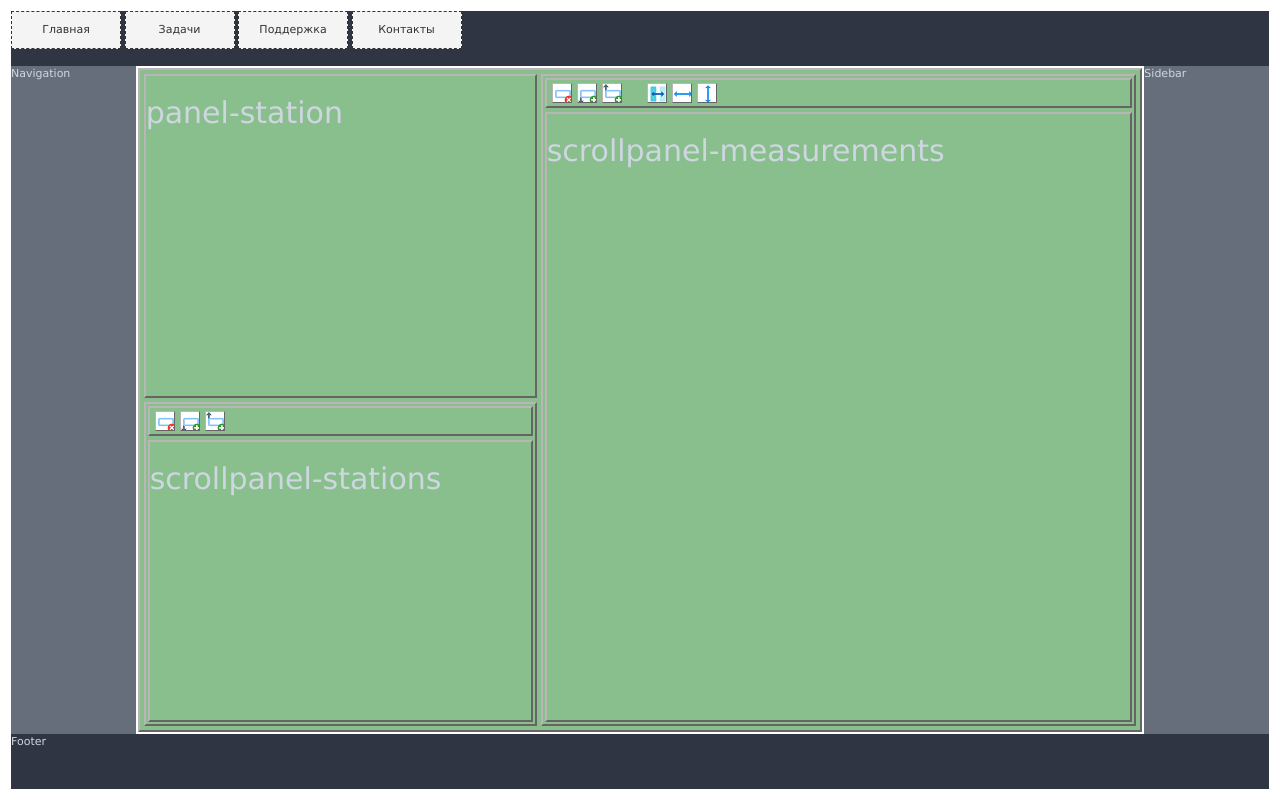
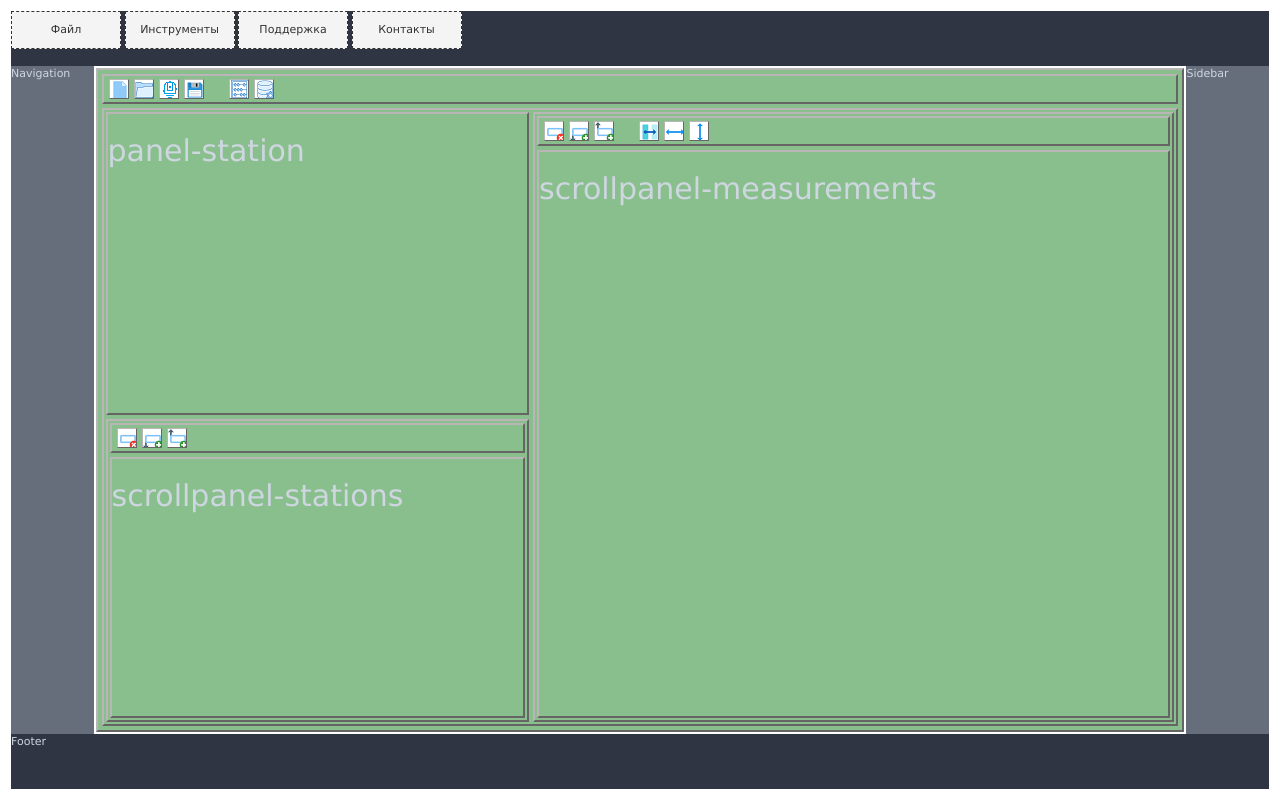
Before and after one commit to AndrewNizovkin/taheoport-landing, a plain HTML site: page source/site/index.html in a window 1280 px wide. Drawn offline with nearby package versions, Linux system fonts and the light colour scheme.

Commit message:
Add: created main toolbar

```diff
--- a/source/site/index.html
+++ b/source/site/index.html
@@ -13,8 +13,8 @@
 <body>
   <div class="header">
     <ul class="menu">
-      <li><a href="#">Главная</a></li>
-      <li><a href="#">Задачи</a></li>
+      <li><a href="#">Файл</a></li>
+      <li><a href="#">Инструменты</a></li>
       <li><a href="#">Поддержка</a></li>
       <li><a href="#">Контакты</a></li>
     </ul>
@@ -22,6 +22,19 @@
   <div class="main">
     <div class="nav">Navigation</div>
     <div class="content">
+
+      <div class="toolbar">
+        <div class="button new"></div>
+        <div class="button open"></div>
+        <div class="button import"></div>
+        <div class="button save"></div>
+        <div class="toolbar-separator"></div>
+        <div class="button run"></div>
+        <div class="button catalog"></div>
+      </div>
+
+      <div class="panel-survey">
+
         <div class="panel-basis">
           <div class="panel-station"><h2>panel-station</h2></div>
           <div class="panel-stations">
@@ -31,8 +44,9 @@
               <div class="button insert-after"></div>
             </div>
             <div class="scrollpanel-stations"><h2>scrollpanel-stations</h2></div>
-        </h2></div>
           </div>
+        </div>
+
         <div class="panel-measurements">
           <div class="toolbar">
             <div class="button delete"></div>
@@ -45,9 +59,14 @@
           </div>
           <div class="scrollpanel-measurements"><h2>scrollpanel-measurements</h2></div>
         </div>
+
       </div>
+
+    </div>
+
     <div class="sidebar">Sidebar</div>
   </div>
+
   <div class="footer">Footer</div>
 </body>
 </html>
--- a/source/site/styles/style.css
+++ b/source/site/styles/style.css
@@ -46,7 +46,12 @@ body {
     padding: 2px;
 }
 
-.panel-station, .panel-stations, .panel-measurements, .scrollpanel-stations, .scrollpanel-measurements {
+.panel-survey {
+    display: flex;
+    flex-direction: column;
+}
+
+.panel-station, .panel-stations, .panel-measurements, .scrollpanel-stations, .scrollpanel-measurements, .panel-survey {
     /* background-color: var(--container-bg-color); */
     border: 2px outset #bab6b7;
     margin: 2px;
@@ -94,6 +99,30 @@ body {
 .toolbar-separator {
     height: 20px;
     width: 20px;
+}
+
+.button.new {
+    background-image: url(/images/new.png);
+}
+
+.button.open {
+    background-image: url(/images/open.png);
+}
+
+.button.import {
+    background-image: url(/images/import.png);
+}
+
+.button.save {
+    background-image: url(/images/save.png);
+}
+
+.button.run {
+    background-image: url(/images/run.png);
+}
+
+.button.catalog {
+    background-image: url(/images/database.png);
 }
 
 .button.delete {
@@ -151,8 +180,13 @@ body {
     }
 
     .content {
+        flex-direction: column;
+        flex: 1 1 80%;
+    }
+
+    .panel-survey {
         flex-direction: row;
-        flex: 1 1 80em;
+        flex: 1 1 auto;
     }
 
     .panel-basis {
```
Also changed, not shown: source/site/images/database.png (added), source/site/images/run.png (added), source/site/images/save.png (added). Lines whose indentation alone changed are shown as unchanged.
